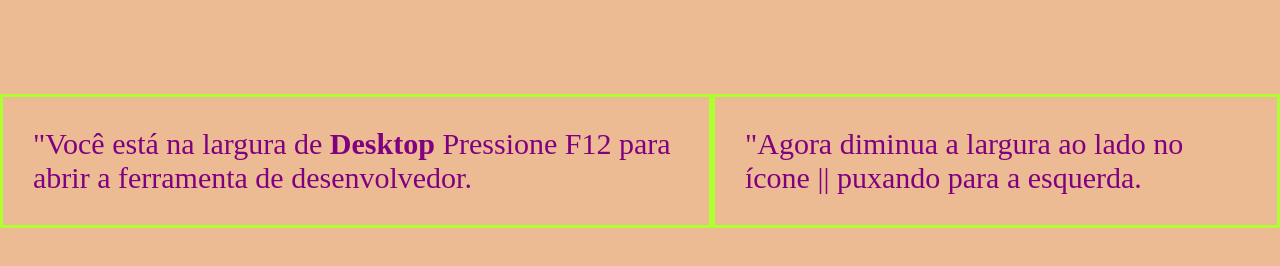
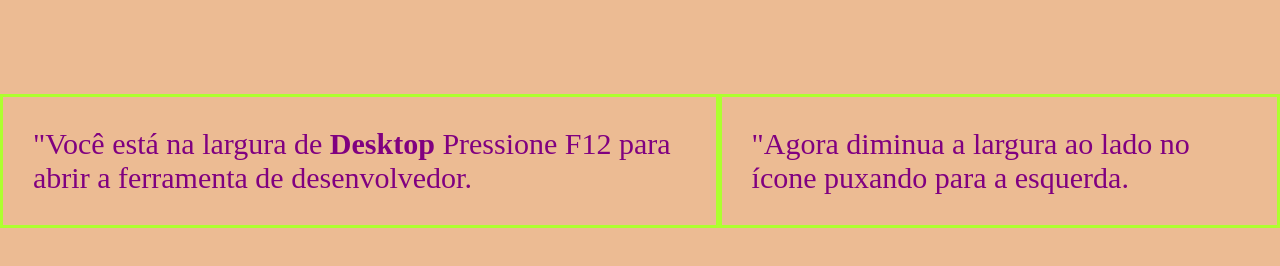
Before and after one commit to Kitten66/Trabalho-2, a plain HTML site: page index.html in a window 1280 px wide. Shown: the part 96-362 px from the top of the page. Drawn offline with Linux system fonts and the light colour scheme.

Commit message:
Add files via upload

```diff
--- a/index.html
+++ b/index.html
@@ -24,7 +24,7 @@
     </header>
     <div class="cx-texto">
         <p class="orientacao">"Você está na largura de <b>Desktop</b> Pressione F12 para abrir a ferramenta de desenvolvedor.</p>
-        <p class="orientacao">"Agora diminua a largura ao lado no ícone || puxando para a esquerda.</p>
+        <p class="orientacao">"Agora diminua a largura ao lado no ícone puxando para a esquerda.</p>
         <p class="orientacao2">"Você está na largura de <b>Tablet</b> Diminua mais!!.</p>
         <p class="orientacao3">"Agora sim! esse é o Mobile First do seu projeto!.</p>
         <p class="orientacao3">"Gostou?! Vamos fazer esse projeto então!.</p>
```
